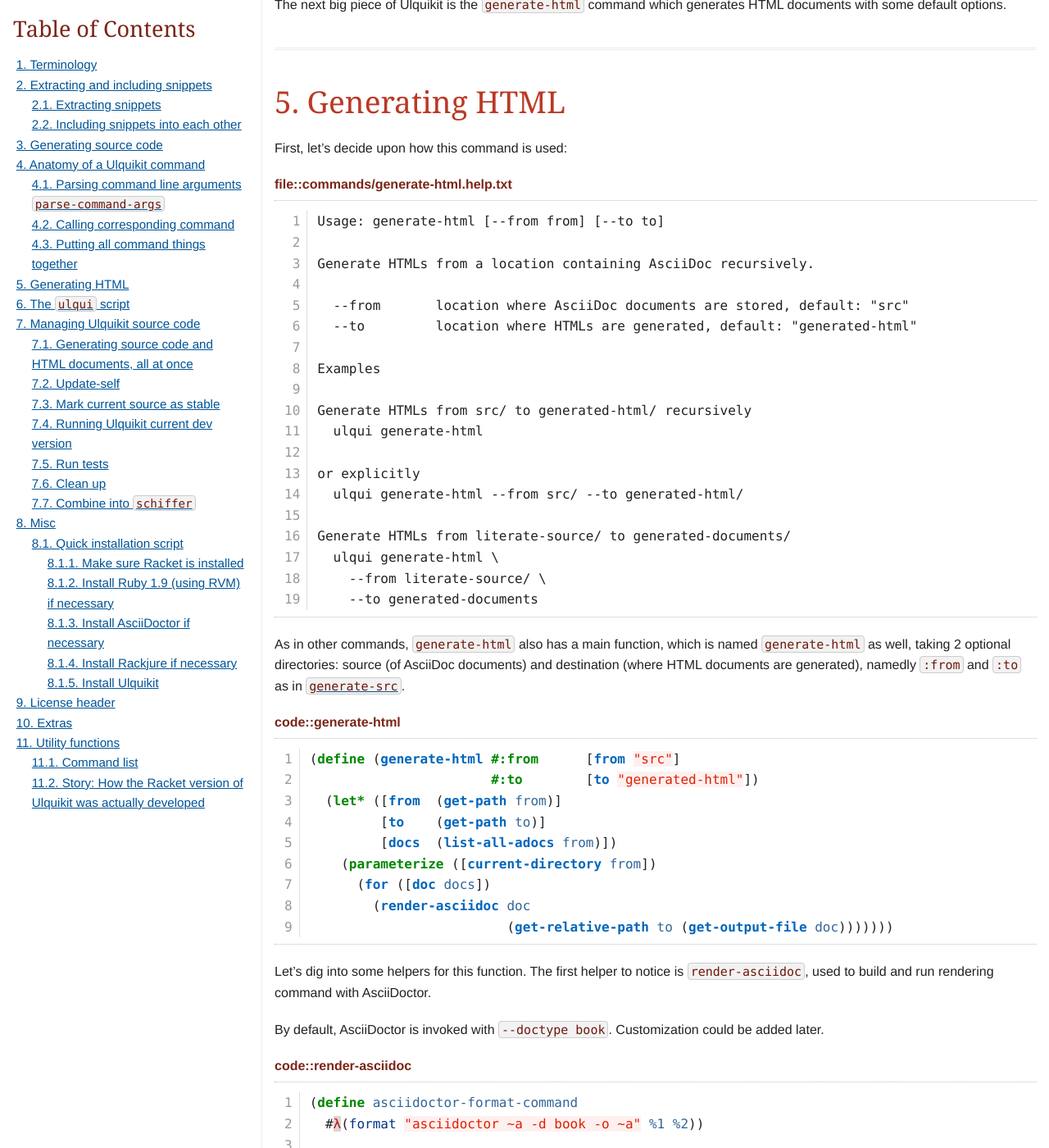
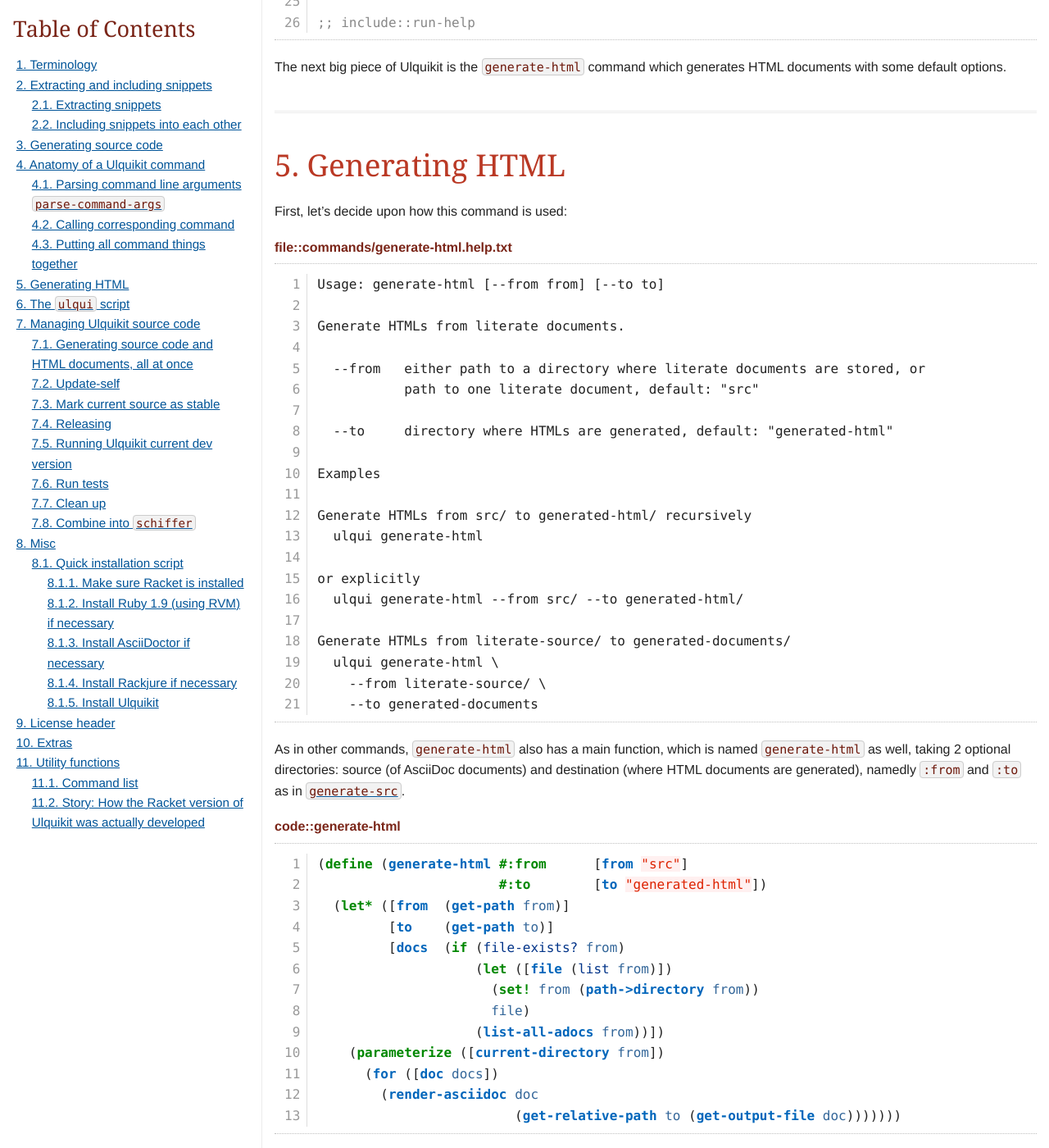
Before and after one commit to cmpitg/cmpitg.github.com, a Jekyll site: the page projects/ulquikit/How-It-Works.html, which Jekyll copies as it is, in a window 1280 px wide and 1400 px high, scrolled down 28155 px. Shown: the whole window at 82% size. Built offline with Jekyll 4.4.1, drawn with Linux system fonts in a browser that asks for light colours; nearby versions of some CDN libraries; some of the changed text lies outside the part shown.

Commit message:
Update Ulquikit

```diff
--- a/projects/ulquikit/How-It-Works.html
+++ b/projects/ulquikit/How-It-Works.html
@@ -457,10 +457,11 @@
 <li><a href="#_generating_source_code_and_html_documents_all_at_once">7.1. Generating source code and HTML documents, all at once</a></li>
 <li><a href="#_update_self">7.2. Update-self</a></li>
 <li><a href="#_mark_current_source_as_stable">7.3. Mark current source as stable</a></li>
-<li><a href="#_running_ulquikit_current_dev_version">7.4. Running Ulquikit current dev version</a></li>
-<li><a href="#_run_tests">7.5. Run tests</a></li>
-<li><a href="#_clean_up">7.6. Clean up</a></li>
-<li><a href="#_combine_into_code_schiffer_code">7.7. Combine into <code>schiffer</code></a></li>
+<li><a href="#_releasing">7.4. Releasing</a></li>
+<li><a href="#_running_ulquikit_current_dev_version">7.5. Running Ulquikit current dev version</a></li>
+<li><a href="#_run_tests">7.6. Run tests</a></li>
+<li><a href="#_clean_up">7.7. Clean up</a></li>
+<li><a href="#_combine_into_code_schiffer_code">7.8. Combine into <code>schiffer</code></a></li>
 </ul>
 </li>
 <li><a href="#_misc">8. Misc</a></li>
@@ -2115,7 +2116,9 @@
 14
 15
 16
-17</div></td><td class="code"><span class="tok-c1">;; lang racket</span>
+17
+18
+19</div></td><td class="code"><span class="tok-c1">;; lang racket</span>
 
 <span class="tok-c1">;; include::create-snippet</span>
 
@@ -2129,7 +2132,9 @@
                       <span class="tok-kd">#:to</span>   <span class="tok-p">[</span><span class="tok-nf">to</span>   <span class="tok-s">&quot;generated-src&quot;</span><span class="tok-p">])</span>
   <span class="tok-p">(</span><span class="tok-k">let* </span><span class="tok-p">([</span><span class="tok-nf">from</span> <span class="tok-p">(</span><span class="tok-nf">get-path</span> <span class="tok-nv">from</span><span class="tok-p">)]</span>
          <span class="tok-p">[</span><span class="tok-nf">to</span>   <span class="tok-p">(</span><span class="tok-nf">get-path</span> <span class="tok-nv">to</span><span class="tok-p">)])</span>
-    <span class="tok-p">(</span><span class="tok-nf">~&gt;</span> <span class="tok-p">(</span><span class="tok-nf">extract-snippets</span> <span class="tok-nv">from</span><span class="tok-p">)</span>
+    <span class="tok-p">(</span><span class="tok-nf">~&gt;</span> <span class="tok-p">(</span><span class="tok-k">if </span><span class="tok-p">(</span><span class="tok-nb">file-exists? </span><span class="tok-nv">from</span><span class="tok-p">)</span>
+            <span class="tok-p">(</span><span class="tok-nf">extract-snippets-from-file</span> <span class="tok-nv">from</span><span class="tok-p">)</span>
+            <span class="tok-p">(</span><span class="tok-nf">extract-snippets</span> <span class="tok-nv">from</span><span class="tok-p">))</span>
       <span class="tok-p">(</span><span class="tok-nf">include-file-snippets</span><span class="tok-p">)</span>
       <span class="tok-p">(</span><span class="tok-nf">generate-src-files</span> <span class="tok-nv">to</span><span class="tok-p">))))</span>
 </td></tr></table></code></pre>
@@ -2213,12 +2218,14 @@
 14
 15
 16
-17</div></td><td class="code">ulqui generate-src [--from from] [--to to]
-
-Generate source code from a location to another location.
-
-  --from location where literate source code is stored, default: &quot;src&quot;
-  --to   location where source are generated, default: &quot;generated-src&quot;
+17
+18</div></td><td class="code">ulqui generate-src [--from from] [--to to]
+
+Generate source code from literate documents.
+
+  --from   either path to a directory literate documents are stored, or path
+           to one literate document; default: &quot;src&quot;
+  --to     directory where source code are generated, default: &quot;generated-src&quot;
 
 Examples
 
@@ -2765,12 +2772,16 @@
 16
 17
 18
-19</div></td><td class="code">Usage: generate-html [--from from] [--to to]
-
-Generate HTMLs from a location containing AsciiDoc recursively.
-
-  --from       location where AsciiDoc documents are stored, default: &quot;src&quot;
-  --to         location where HTMLs are generated, default: &quot;generated-html&quot;
+19
+20
+21</div></td><td class="code">Usage: generate-html [--from from] [--to to]
+
+Generate HTMLs from literate documents.
+
+  --from   either path to a directory where literate documents are stored, or
+           path to one literate document, default: &quot;src&quot;
+
+  --to     directory where HTMLs are generated, default: &quot;generated-html&quot;
 
 Examples
 
@@ -2796,7 +2807,7 @@
 <div class="listingblock">
 <div class="title">code::generate-html</div>
 <div class="content">
-<pre class="pygments highlight"><code class="racket language-racket"><table class="pyhltable"><tr><td class="linenos"><div class="linenodiv">1
+<pre class="pygments highlight"><code class="racket language-racket"><table class="pyhltable"><tr><td class="linenos"><div class="linenodiv"> 1
  2
  3
  4
@@ -2804,11 +2815,19 @@
  6
  7
  8
-9</div></td><td class="code"><span class="tok-p">(</span><span class="tok-k">define </span><span class="tok-p">(</span><span class="tok-nf">generate-html</span> <span class="tok-kd">#:from</span>      <span class="tok-p">[</span><span class="tok-nf">from</span> <span class="tok-s">&quot;src&quot;</span><span class="tok-p">]</span>
+ 9
+10
+11
+12
+13</div></td><td class="code"><span class="tok-p">(</span><span class="tok-k">define </span><span class="tok-p">(</span><span class="tok-nf">generate-html</span> <span class="tok-kd">#:from</span>      <span class="tok-p">[</span><span class="tok-nf">from</span> <span class="tok-s">&quot;src&quot;</span><span class="tok-p">]</span>
                        <span class="tok-kd">#:to</span>        <span class="tok-p">[</span><span class="tok-nf">to</span> <span class="tok-s">&quot;generated-html&quot;</span><span class="tok-p">])</span>
   <span class="tok-p">(</span><span class="tok-k">let* </span><span class="tok-p">([</span><span class="tok-nf">from</span>  <span class="tok-p">(</span><span class="tok-nf">get-path</span> <span class="tok-nv">from</span><span class="tok-p">)]</span>
          <span class="tok-p">[</span><span class="tok-nf">to</span>    <span class="tok-p">(</span><span class="tok-nf">get-path</span> <span class="tok-nv">to</span><span class="tok-p">)]</span>
-         <span class="tok-p">[</span><span class="tok-nf">docs</span>  <span class="tok-p">(</span><span class="tok-nf">list-all-adocs</span> <span class="tok-nv">from</span><span class="tok-p">)])</span>
+         <span class="tok-p">[</span><span class="tok-nf">docs</span>  <span class="tok-p">(</span><span class="tok-k">if </span><span class="tok-p">(</span><span class="tok-nb">file-exists? </span><span class="tok-nv">from</span><span class="tok-p">)</span>
+                    <span class="tok-p">(</span><span class="tok-k">let </span><span class="tok-p">([</span><span class="tok-nf">file</span> <span class="tok-p">(</span><span class="tok-nb">list </span><span class="tok-nv">from</span><span class="tok-p">)])</span>
+                      <span class="tok-p">(</span><span class="tok-k">set! </span><span class="tok-nv">from</span> <span class="tok-p">(</span><span class="tok-nf">path-&gt;directory</span> <span class="tok-nv">from</span><span class="tok-p">))</span>
+                      <span class="tok-nv">file</span><span class="tok-p">)</span>
+                    <span class="tok-p">(</span><span class="tok-nf">list-all-adocs</span> <span class="tok-nv">from</span><span class="tok-p">))])</span>
     <span class="tok-p">(</span><span class="tok-k">parameterize </span><span class="tok-p">([</span><span class="tok-nf">current-directory</span> <span class="tok-nv">from</span><span class="tok-p">])</span>
       <span class="tok-p">(</span><span class="tok-nf">for</span> <span class="tok-p">([</span><span class="tok-nf">doc</span> <span class="tok-nv">docs</span><span class="tok-p">])</span>
         <span class="tok-p">(</span><span class="tok-nf">render-asciidoc</span> <span class="tok-nv">doc</span>
@@ -3342,14 +3361,48 @@
 
   <span class="tok-p">(</span><span class="tok-nb">displayln </span><span class="tok-s">&quot;=&gt; Copying docs&quot;</span><span class="tok-p">)</span>
   <span class="tok-p">(</span><span class="tok-nb">displayln </span><span class="tok-s">&quot;   generated-html -&gt; release/ulquikit/docs&quot;</span><span class="tok-p">)</span>
-  <span class="tok-p">(</span><span class="tok-nf">copy-directory/files</span> <span class="tok-s">&quot;generated-src&quot;</span> <span class="tok-s">&quot;release/ulquikit/docs&quot;</span><span class="tok-p">)</span>
+  <span class="tok-p">(</span><span class="tok-nf">copy-directory/files</span> <span class="tok-s">&quot;generated-html&quot;</span> <span class="tok-s">&quot;release/ulquikit/docs&quot;</span><span class="tok-p">)</span>
   <span class="tok-p">(</span><span class="tok-nf">newline</span><span class="tok-p">))</span>
 </td></tr></table></code></pre>
 </div>
 </div>
 </div>
 <div class="sect2">
-<h3 id="_running_ulquikit_current_dev_version">7.4. Running Ulquikit current dev version</h3>
+<h3 id="_releasing">7.4. Releasing</h3>
+<div class="listingblock">
+<div class="title">code::schiffer/mark-release</div>
+<div class="content">
+<pre class="pygments highlight"><code class="racket language-racket"><table class="pyhltable"><tr><td class="linenos"><div class="linenodiv"> 1
+ 2
+ 3
+ 4
+ 5
+ 6
+ 7
+ 8
+ 9
+10
+11
+12
+13</div></td><td class="code"><span class="tok-p">(</span><span class="tok-k">define </span><span class="tok-p">(</span><span class="tok-nf">mark-release</span><span class="tok-p">)</span>
+  <span class="tok-p">(</span><span class="tok-nf">mark-stable</span><span class="tok-p">)</span>
+  <span class="tok-p">(</span><span class="tok-k">let* </span><span class="tok-p">([</span><span class="tok-nf">latest-tag</span> <span class="tok-p">(</span><span class="tok-nf">~&gt;</span> <span class="tok-p">(</span><span class="tok-nf">process</span> <span class="tok-s">&quot;git tag&quot;</span><span class="tok-p">)</span>
+                       <span class="tok-nv">first</span>
+                       <span class="tok-nv">port-&gt;string</span>
+                       <span class="tok-nv">string-split</span>
+                       <span class="tok-nv">last</span><span class="tok-p">)]</span>
+         <span class="tok-p">[</span><span class="tok-nf">filename</span>   <span class="tok-p">(</span><span class="tok-nb">format </span><span class="tok-s">&quot;ulquikit-~a.zip&quot;</span> <span class="tok-nv">latest-tag</span><span class="tok-p">)]</span>
+         <span class="tok-p">[</span><span class="tok-nf">command</span>    <span class="tok-p">(</span><span class="tok-nb">format </span><span class="tok-s">&quot;zip -r ~a ulquikit&quot;</span> <span class="tok-nv">filename</span><span class="tok-p">)])</span>
+    <span class="tok-p">(</span><span class="tok-k">parameterize </span><span class="tok-p">[(</span><span class="tok-nb">current-directory </span><span class="tok-s">&quot;release&quot;</span><span class="tok-p">)]</span>
+      <span class="tok-p">(</span><span class="tok-nb">displayln </span><span class="tok-p">(</span><span class="tok-nf">str</span> <span class="tok-s">&quot;=&gt; Creating release/&quot;</span> <span class="tok-nv">filename</span><span class="tok-p">))</span>
+      <span class="tok-p">(</span><span class="tok-nb">void </span><span class="tok-p">(</span><span class="tok-nf">system</span> <span class="tok-nv">command</span><span class="tok-p">)))</span>
+    <span class="tok-p">(</span><span class="tok-nf">newline</span><span class="tok-p">)))</span>
+</td></tr></table></code></pre>
+</div>
+</div>
+</div>
+<div class="sect2">
+<h3 id="_running_ulquikit_current_dev_version">7.5. Running Ulquikit current dev version</h3>
 <div class="paragraph">
 <p>Running current Ulquikit dev version by calling <code>generated-src/bin/ulqui</code>.</p>
 </div>
@@ -3385,7 +3438,7 @@
 </div>
 </div>
 <div class="sect2">
-<h3 id="_clean_up">7.6. Clean up</h3>
+<h3 id="_clean_up">7.7. Clean up</h3>
 <div class="paragraph">
 <p>Simply removing <code>generated-html</code> and <code>generated-src</code> directories:</p>
 </div>
@@ -3408,7 +3461,7 @@
 </div>
 </div>
 <div class="sect2">
-<h3 id="_combine_into_code_schiffer_code">7.7. Combine into <code>schiffer</code></h3>
+<h3 id="_combine_into_code_schiffer_code">7.8. Combine into <code>schiffer</code></h3>
 <div class="listingblock">
 <div class="title">file::bin/schiffer</div>
 <div class="content">
@@ -3449,7 +3502,10 @@
 35
 36
 37
-38</div></td><td class="code"><span class="tok-o">#</span><span class="tok-nv">!/usr/bin/env</span> <span class="tok-nv">racket</span>
+38
+39
+40
+41</div></td><td class="code"><span class="tok-o">#</span><span class="tok-nv">!/usr/bin/env</span> <span class="tok-nv">racket</span>
 
 <span class="tok-c1">;; include::license-header</span>
 
@@ -3460,6 +3516,8 @@
 <span class="tok-c1">;; include::schiffer/update-self</span>
 
 <span class="tok-c1">;; include::schiffer/mark-stable</span>
+
+<span class="tok-c1">;; include::schiffer/mark-release</span>
 
 <span class="tok-c1">;; include::schiffer/ulqui-dev</span>
 
@@ -3480,6 +3538,7 @@
        <span class="tok-p">[</span><span class="tok-s">&quot;clean&quot;</span>            <span class="tok-p">(</span><span class="tok-nf">clean-up</span><span class="tok-p">)]</span>
        <span class="tok-p">[</span><span class="tok-s">&quot;update-self&quot;</span>      <span class="tok-p">(</span><span class="tok-nf">update-self</span><span class="tok-p">)]</span>
        <span class="tok-p">[</span><span class="tok-s">&quot;mark-stable&quot;</span>      <span class="tok-p">(</span><span class="tok-nf">mark-stable</span><span class="tok-p">)]</span>
+       <span class="tok-p">[</span><span class="tok-s">&quot;mark-release&quot;</span>     <span class="tok-p">(</span><span class="tok-nf">mark-release</span><span class="tok-p">)]</span>
        <span class="tok-p">[(</span><span class="tok-k">or </span><span class="tok-s">&quot;ulqui-dev&quot;</span>
             <span class="tok-s">&quot;run-dev&quot;</span><span class="tok-p">)</span>     <span class="tok-p">(</span><span class="tok-nf">ulqui-dev</span> <span class="tok-p">(</span><span class="tok-nb">vector-&gt;list </span><span class="tok-p">(</span><span class="tok-nf">vector-drop</span> <span class="tok-nv">args</span> <span class="tok-mi">1</span><span class="tok-p">)))]</span>
        <span class="tok-p">[(</span><span class="tok-k">or </span><span class="tok-s">&quot;test&quot;</span>
@@ -3743,9 +3802,9 @@
 27
 28
 29
-30</div></td><td class="code"><span class="tok-nv">DOWNLOAD_URL</span><span class="tok-o">=</span>https://github.com/cmpitg/ulquikit/releases/download/v0.1/ulquikit-0.1.zip
-
-<span class="tok-nb">echo</span> -n <span class="tok-s2">&quot;-&gt; Where to you want to install/update Ulquikit? (default: $HOME/) &quot;</span>
+30</div></td><td class="code"><span class="tok-nv">DOWNLOAD_URL</span><span class="tok-o">=</span>https://github.com/cmpitg/ulquikit/releases/download/v0.2/ulquikit-v0.2.zip
+
+<span class="tok-nb">echo</span> -n <span class="tok-s2">&quot;-&gt; Where would you like to install/update Ulquikit? (default: $HOME/) &quot;</span>
 <span class="tok-nb">read </span>ULQUIKIT_DEST
 <span class="tok-nb">eval </span><span class="tok-nv">ULQUIKIT_DEST</span><span class="tok-o">=</span><span class="tok-nv">$ULQUIKIT_DEST</span>
 
```
Also changed, not shown: other parts of projects/ulquikit/How-It-Works.html (+2 -2 lines). Lines whose indentation alone changed are shown as unchanged.
